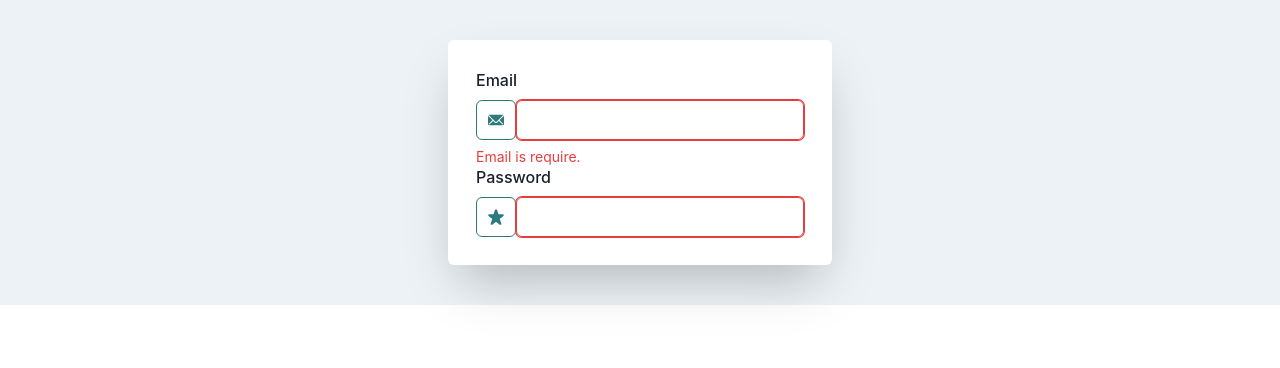
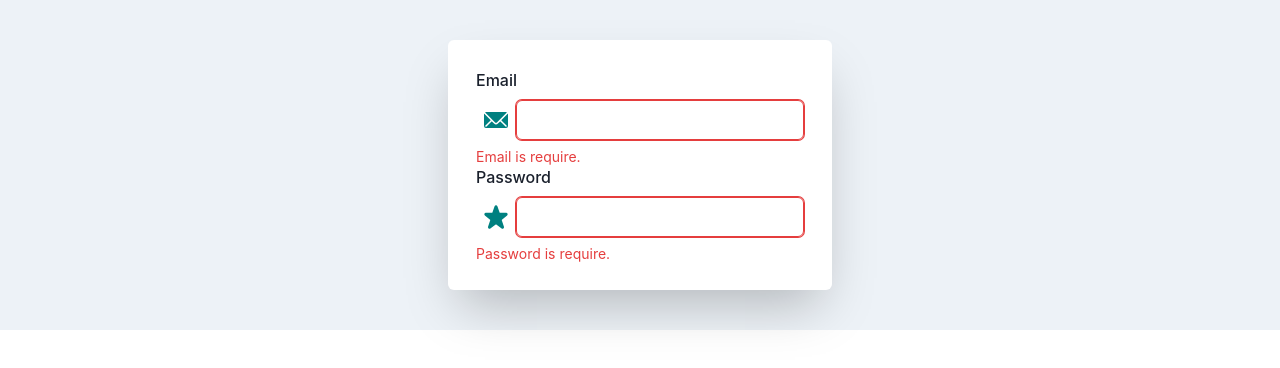
Before and after one commit to Andreyrvs/Vite-React-Chakra-UI, a React (Vite) app: page / in a window 1280 px wide. Shown: the top 368 px of the page. Built offline with nearby package versions, Linux system fonts and the light colour scheme.

Commit message:
chore: (Formulario) - Adicona texto de auxilio para os inputs, remove icone com botão. Adiciona mais divisoes para ajustar o layout

```diff
--- a/src/components/Form.jsx
+++ b/src/components/Form.jsx
@@ -1,4 +1,4 @@
-import React, { useState } from 'react'
+import React, { useState } from 'react';
 import {
   FormControl,
   FormLabel,
@@ -6,69 +6,69 @@ import {
   FormHelperText,
   Input,
   Flex,
-  Center,
   Box,
-  IconButton,
-  Container,
-} from '@chakra-ui/react'
-import { EmailIcon, StarIcon } from '@chakra-ui/icons'
+} from '@chakra-ui/react';
+import { EmailIcon, StarIcon } from '@chakra-ui/icons';
 
+function Form() {
+  const [input, setInput] = useState('');
+  const [inputPassword, setInputPassword] = useState('');
 
-function Form(props) {
-  const [input, setInput] = useState('')
-  const [inputPassword, setInputPassword] = useState('')
-
-  const handleInputChange = (e) => setInput(e.target.value)
-  const handleInputPassword = (e) => setInputPassword(e.target.value)
-  const isError = input === ""
+  const handleInputChange = (e) => setInput(e.target.value);
+  const handleInputPassword = (e) => setInputPassword(e.target.value);
+  const isError = input === '';
+  const isErrorPassword = inputPassword === '';
 
   return (
-    <>
-      <Flex flexDirection='column' alignItems='center' justifyContent='center'>
-        <Box w='sm' m='10' boxShadow='2xl' rounded='md' bg='white' p='7'>
+    <Flex flexDirection="column" alignItems="center" justifyContent="center">
+      <Box w="sm" m="10" boxShadow="2xl" rounded="md" bg="white" p="7">
         <FormControl isInvalid={isError}>
           <FormLabel>Email</FormLabel>
-            <Flex>
-              <IconButton
-                  variant='outline'
-                  colorScheme='teal'
-                  aria-label='Send email'
-                  icon={<EmailIcon />}
-                  />
+          <Flex flexDirection="column">
+            <Flex flexDirection="row">
+              <EmailIcon color="teal" w={10} h={10} p={2} />
               <Input
-                type='email'
+                type="email"
                 value={input}
                 onChange={handleInputChange}
               />
             </Flex>
-              {!isError ?
-              (
+            <Box>
+              {!isError
+                ? (
                   <FormHelperText>
-                  Enter the email you'd like to receive the newsletter on
+                    Email deve ter o formato exemplo@email.com.
                   </FormHelperText>
                 ) : (
                   <FormErrorMessage>Email is require.</FormErrorMessage>
                 )}
+            </Box>
+          </Flex>
           <FormLabel>Password</FormLabel>
-            <Flex>
-            <IconButton
-                  variant='outline'
-                  colorScheme='teal'
-                  aria-label='Send email'
-                  icon={<StarIcon />}
-                  />
+          <Flex flexDirection="column">
+            <Flex lexDirection="row">
+              <StarIcon color="teal" w={10} h={10} p={2} />
               <Input
                 type="password"
                 value={inputPassword}
                 onChange={handleInputPassword}
               />
             </Flex>
+            <Box>
+              {!isErrorPassword
+                ? (
+                  <FormHelperText>
+                    Password deve ter no minimo 5 caracteres.
+                  </FormHelperText>
+                ) : (
+                  <FormErrorMessage>Password is require.</FormErrorMessage>
+                )}
+            </Box>
+          </Flex>
         </FormControl>
       </Box>
     </Flex>
-    </>
-  )
+  );
 }
 
-
-export default Form
+export default Form;
```
Lines whose indentation alone changed are shown as unchanged.
